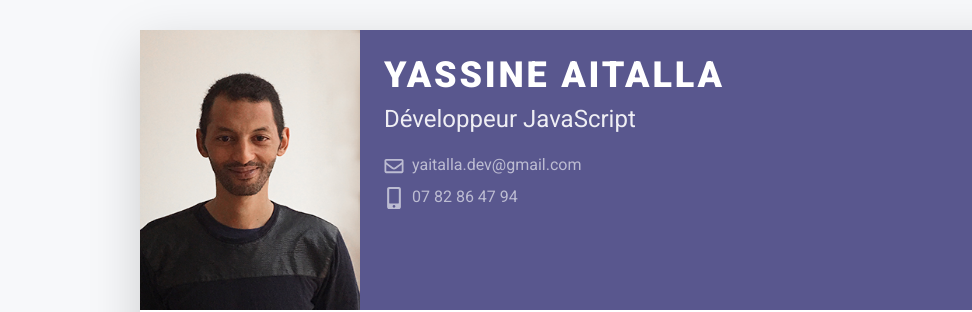
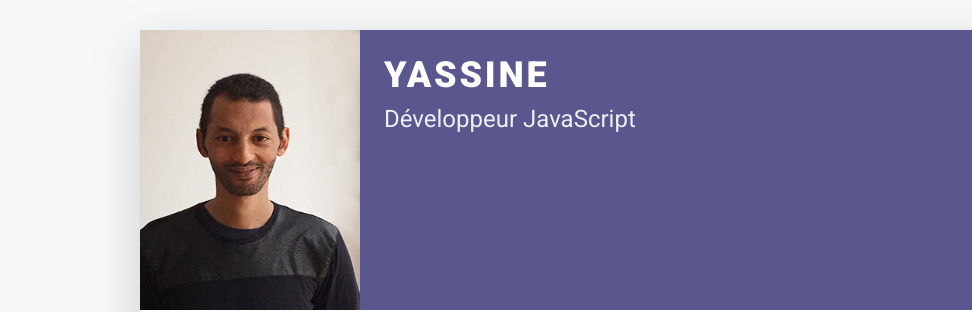
Before and after one commit to yaitalla/CV, a plain HTML site: page index.html in a window 1280 px wide. Shown: the top 312 px of the page, 0-972 px from the left. Drawn offline with Linux system fonts and the light colour scheme.

Commit message:
Update index.html

```diff
--- a/index.html
+++ b/index.html
@@ -1,7 +1,7 @@
 <!DOCTYPE html>
 <html lang="en">
 <head>
-    <title>Yassine Aitalla - CV</title>
+    <title>Yassine - CV</title>
 
     <!-- Meta -->
     <meta charset="utf-8">
@@ -31,11 +31,11 @@
 				    <img class="mr-3 img-fluid picture mx-auto" src="images/pic.jpg" height="800" alt="">
 				    <div class="media-body p-4 d-flex flex-column flex-md-row mx-auto mx-lg-0">
 					    <div class="primary-info">
-						    <h2 class="name mt-0 mb-1 text-white text-uppercase text-uppercase">Yassine Aitalla</h2>
+						    <h2 class="name mt-0 mb-1 text-white text-uppercase text-uppercase">Yassine</h2>
 						    <div class="title mb-3">Développeur JavaScript</div>
 						    <ul class="list-unstyled">
-							    <li class="mb-2"><a href="#"><i class="far fa-envelope fa-fw mr-2" data-fa-transform="grow-3"></i>yaitalla.dev@gmail.com</a></li>
-							    <li><a href="#"><i class="fas fa-mobile-alt fa-fw mr-2" data-fa-transform="grow-6"></i>07 82 86 47 94</a></li>
+
+
 						    </ul>
 					    </div><!--//primary-info-->
 					    <div class="secondary-info ml-md-auto mt-2">
```
